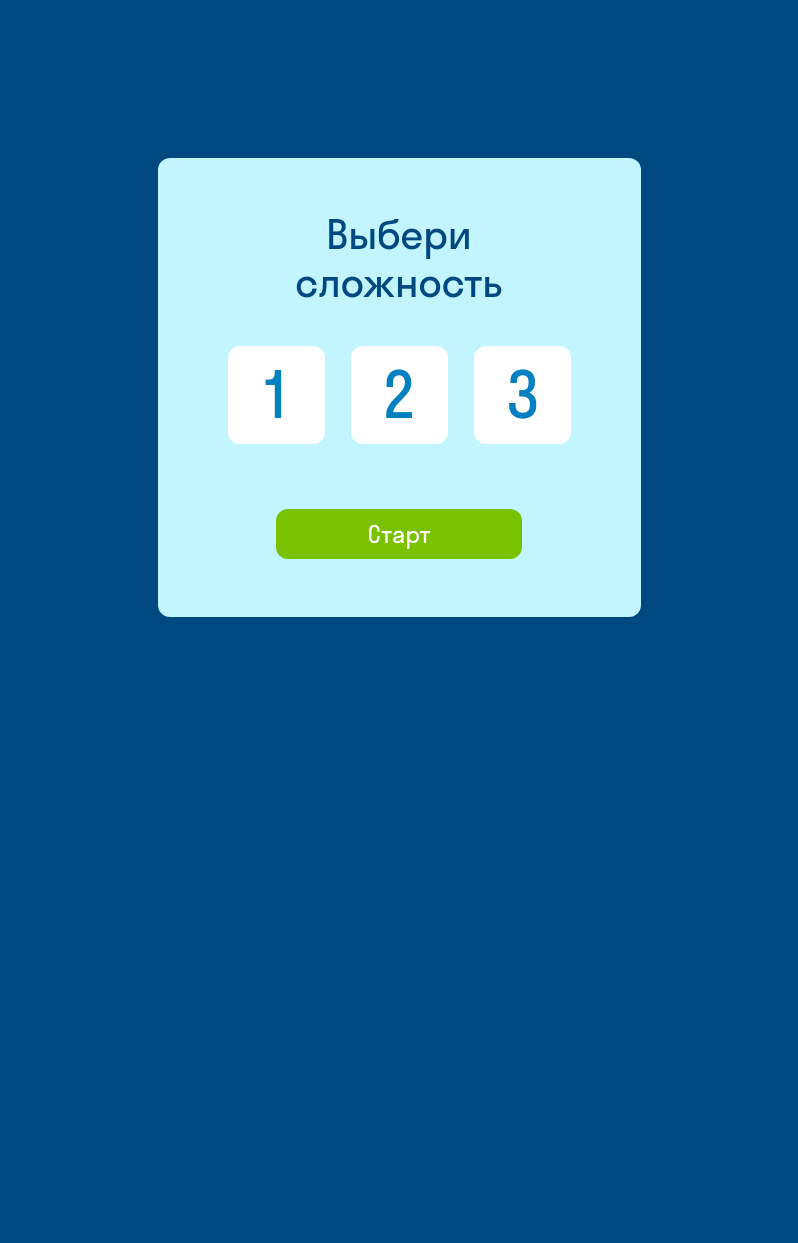
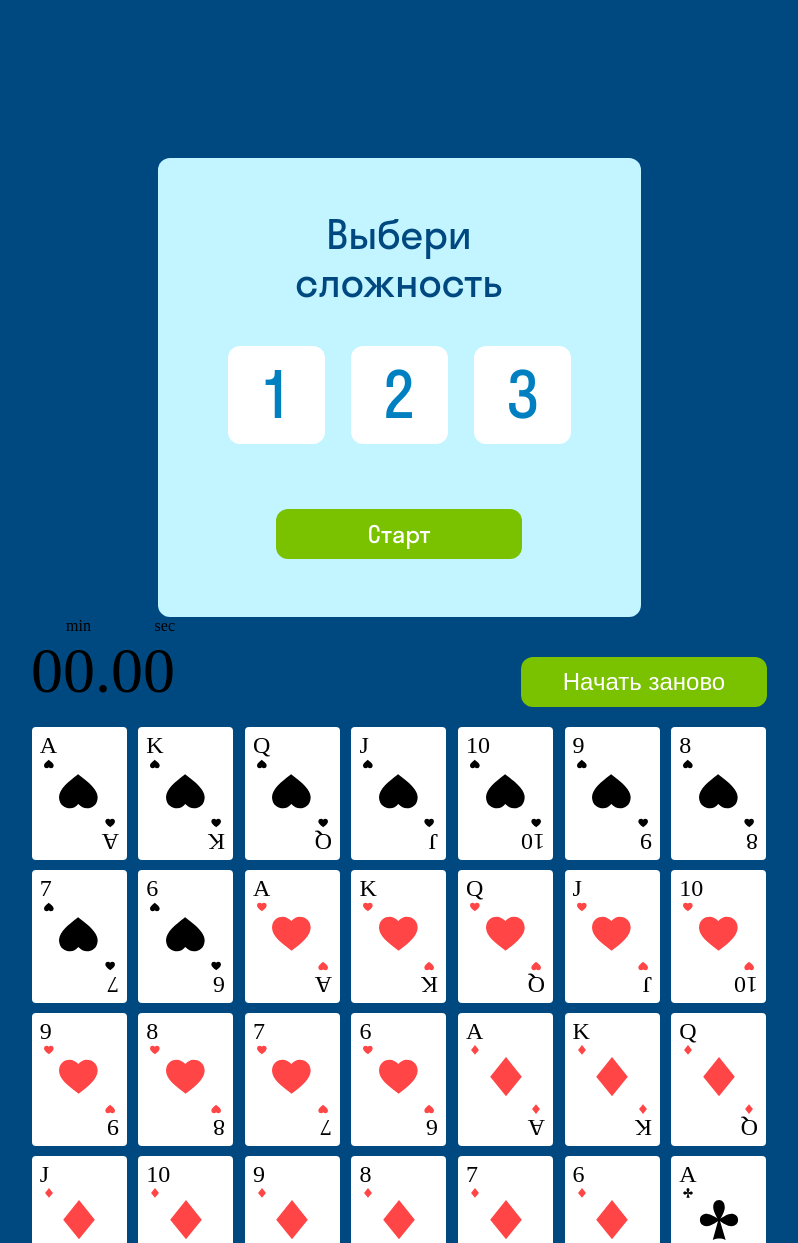
Before and after one commit to TatyanaKorLarina/hw3rdcourse, a website: page index.html in a window 1280 px wide. Shown: the top 1243 px of the page, without its empty margins (241-1039 px from the left). Before the commit the page ends 800 px from the top, so only its background shows below. Drawn offline with Linux system fonts and the light colour scheme.

Commit message:
did 3rd hw

```diff
--- a/index.html
+++ b/index.html
@@ -8,6 +8,8 @@
   </head>
   <body>
     <div class="card-game" id="card-game"></div>
+    <div class="deck" id="deck"></div>
+
     <script src="index.js"></script>
   </body>
 </html>
--- a/index.js
+++ b/index.js
@@ -67,3 +67,75 @@ const renderCardGame = () => {
 };
 
 renderCardGame();
+
+
+const deck = document.getElementById("deck");
+function renderFrontDeck() {
+    const deckCards = `
+      <div class="top">
+        <div class="time">
+          <div class="time-span">
+            <div class="minutes">min</div>
+            <div class="seconds">sec</div>
+          </div>
+          <div class="time-numbers">00.00</div>
+        </div>
+        <button class="restart">Начать заново</button>
+      </div>
+      <div class="cards">
+        <div class="card-front"></div>
+        <div class="top">
+        <div class="time">
+          <div class="time-span">
+            <div class="minutes">min</div>
+            <div class="seconds">sec</div>
+          </div>
+          <div class="time-numbers">00.00</div>
+        </div>
+        <button class="restart">Начать заново</button>
+      </div>
+        <div class="card-back"></div>
+      </div>`;
+
+    deck.innerHTML = deckCards;
+
+    const suits = ['<img src="./img/spades.svg" class="suit">',
+                        '<img src="./img/hearts.svg" class="suit">',
+                        '<img src="./img/diamonds.svg" class="suit">',
+                        '<img src="./img/clubs.svg" class="suit">'];
+    const ranks = ['A', 'K', 'Q', 'J', '10', '9', '8', '7', '6'];
+
+
+    let cards = [];
+
+    for (let i = 0; i < suits.length; i++) {
+      for (let j = 0; j < ranks.length; j++) {
+        let card = {
+          symbol: suits[i],
+          value: ranks[j]
+        };
+        cards.push(card);
+      }
+    }
+
+    let frontDeckHtml = '<div class="row">';
+    for (let i = 0; i < 36; i++) {
+      frontDeckHtml += `<div class="card ${cards[i].value}">`;
+
+      frontDeckHtml += `<div class="symbol-top-left"><div>${cards[i].value}</div><div class="block-symbol">${cards[i].symbol}</div></div>
+                     <div class="value-center my-svg">${cards[i].symbol}</div>
+                     <div class="symbol-bottom-right"><div>${cards[i].value}</div><div class="block-symbol">${cards[i].symbol}</div></div>`;
+      frontDeckHtml += `</div>`;
+    }
+    frontDeckHtml += `</div>`;
+    document.querySelector('.card-front').innerHTML = frontDeckHtml;
+
+    let backDeckHtml = '<div class="row">';
+    for (let i = 0; i < 36; i++) {
+        backDeckHtml += `<div class="card-back"><img src="./img/back.svg"></div>`;
+        }
+    backDeckHtml += `</div>`;
+    document.querySelector('.card-back').innerHTML = backDeckHtml;
+  }
+
+  renderFrontDeck();
--- a/style.css
+++ b/style.css
@@ -16,7 +16,7 @@ a {
 
 body {
   display: flex;
-
+  flex-direction: column;
   padding: 158px 272px 157px 272px;
   justify-content: center;
   align-items: center;
@@ -108,3 +108,122 @@ body {
 .start-button:hover {
   background-color: #dde072;
 }
+
+.top {
+    display: flex;
+    flex-direction: row;
+    justify-content: space-between;
+    align-items: flex-end;
+  }
+
+  .time-span {
+    display: flex;
+  }
+
+  .minutes, .seconds {
+    width: 50%;
+    text-align: right;
+    box-sizing: border-box;
+  }
+
+  .minutes {
+    padding-right: 12px;
+  }
+
+  .time-numbers {
+    font-size: 64px;
+    line-height: 72px;
+  }
+
+  .restart {
+    width: 246px;
+    height: 50px;
+    font-size: 24px;
+    line-height: 32px;
+    color: #FFFFFF;
+    background-color: #7AC100;
+    box-sizing: border-box;
+    background-color: #7AC100;
+    border-radius: 12px;
+    border: none;
+  }
+
+  .restart:hover {
+    background-color: #65960f;
+  }
+
+  .suit {
+    width: 10px;
+    height: 10px;
+  }
+  .card-front {
+    background-color: #004980;
+    display: flex;
+    flex-direction: column;
+    justify-content: space-between;
+  }
+
+  .card-back img {
+    border-radius: 4px;
+  }
+
+  .row {
+    display: flex;
+    flex-direction: row;
+    flex-wrap: wrap;
+    justify-content: space-around;
+    align-items: center;
+    margin-left: auto;
+    margin-right: auto;
+    margin-top: 20px;
+    gap: 10px;
+  }
+
+  .card {
+    color: #000000;
+    width: 95px;
+    height: 133px;
+    background-color: white;
+    border-radius: 4px;
+    font-size: 24px;
+    box-sizing: border-box;
+    display: flex;
+    flex-direction: column;
+    justify-content: space-between;
+    padding: 5px 8px;
+  }
+
+  .card .symbol-top-right,
+  .card .symbol-bottom-left {
+    font-size: 12px;
+    line-height: 12px;
+  }
+
+  .card .symbol-top-right,
+  .card .symbol-bottom-left {
+    transform: rotate(180deg);
+  }
+
+  .card .symbol-bottom-right {
+    font-size: 24px;
+    transform: rotate(180deg);
+  }
+
+  .card .value-center {
+    text-align: center;
+    top: -5px;
+    position: relative;
+  }
+
+  .symbol-card {
+    width: 4px;
+    height: 5px;
+  }
+  .block-symbol {
+    display: flex;
+    align-items: flex-start;
+    padding-left: 4px;
+  }
+  .my-svg img {
+    transform: scale(4);
+  }
```
Also changed, not shown: img/back.svg (added), img/clubs.svg (added), img/diamonds.svg (added), img/hearts.svg (added), img/spades.svg (added).
